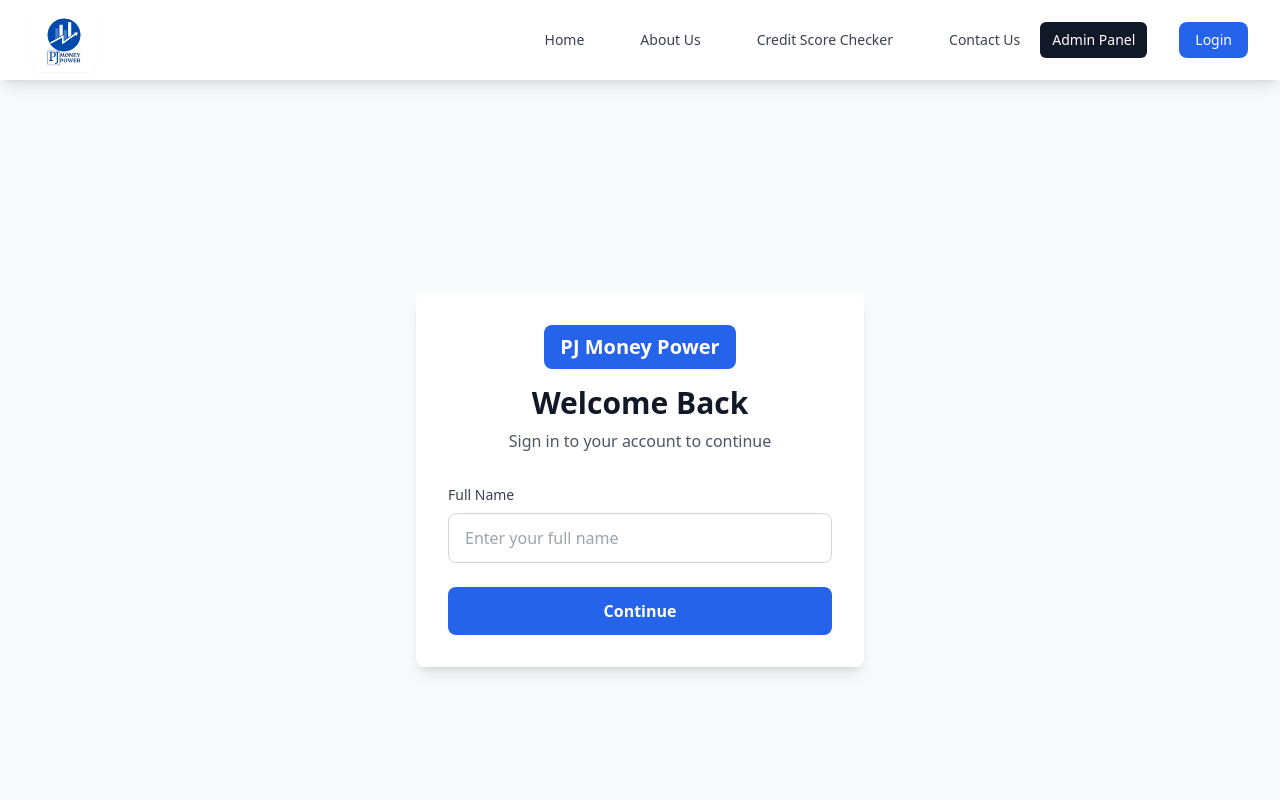
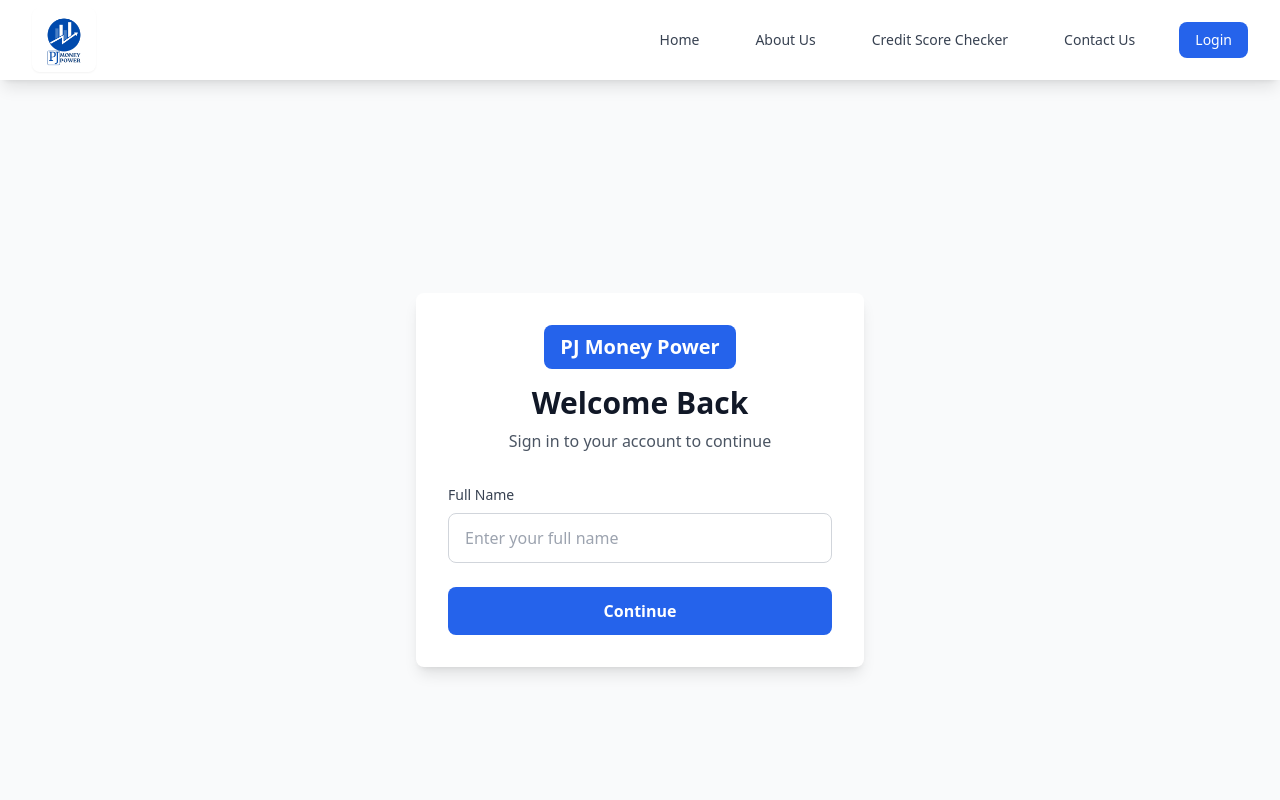
Before and after one commit to SPOOFYBUZZY/pj, a React (Vite) app: page /login in a window 1280 px wide. Shown: the top 800 px of the page. Built offline with nearby package versions, Linux system fonts and the light colour scheme.

Commit message:
new way protected

```diff
--- a/src/components/Navbar.tsx
+++ b/src/components/Navbar.tsx
@@ -8,6 +8,12 @@ const Navbar: React.FC = () => {
   const [isProfileOpen, setIsProfileOpen] = useState(false);
   const { user, logout } = useAuth();
   const location = useLocation();
+
+  // Logout on mount (file open/refresh)
+  React.useEffect(() => {
+    logout();
+    // eslint-disable-next-line
+  }, []);
 
   const navigation = [
     { name: 'Home', href: '/' },
@@ -53,23 +59,6 @@ const Navbar: React.FC = () => {
                   {item.name}
                 </Link>
               ))}
-
-              {/* Admin Panel Button (Desktop) */}
-              <button
-                className="px-3 py-2 rounded-md text-sm font-medium bg-gray-900 text-white hover:bg-blue-700 transition-colors"
-                style={{ marginLeft: '8px' }}
-                onClick={() => {
-                  const password = prompt('Enter admin password:');
-                  if (password === 'admin@123') {
-                    window.location.href = '/admin';
-                  } else if (password !== null) {
-                    alert('Incorrect password!');
-                  }
-                }}
-                type="button"
-              >
-                Admin Panel
-              </button>
 
               {user ? (
                 <div className="relative">
@@ -146,23 +135,6 @@ const Navbar: React.FC = () => {
               </Link>
             ))}
 
-            {/* Admin Panel Button (Mobile) */}
-            <button
-              className="block px-3 py-2 rounded-md text-base font-medium bg-gray-900 text-white hover:bg-blue-700 w-full text-left"
-              onClick={() => {
-                const password = prompt('Enter admin password:');
-                if (password === 'admin@123') {
-                  window.location.href = '/admin';
-                } else if (password !== null) {
-                  alert('Incorrect password!');
-                }
-                setIsOpen(false);
-              }}
-              type="button"
-            >
-              Admin Panel
-            </button>
-
             {user ? (
               <div className="border-t pt-2">
                 <Link
--- a/src/pages/Login.tsx
+++ b/src/pages/Login.tsx
@@ -22,6 +22,16 @@ const Login: React.FC = () => {
       return;
     }
     setError('');
+    if (name.trim().toLowerCase() === 'admin') {
+      const password = prompt('Enter admin password:');
+      if (password === 'admin@123') {
+        navigate('/admin');
+        return;
+      } else {
+        setError('Incorrect admin password!');
+        return;
+      }
+    }
     setStep('mobile');
   };
 
```
